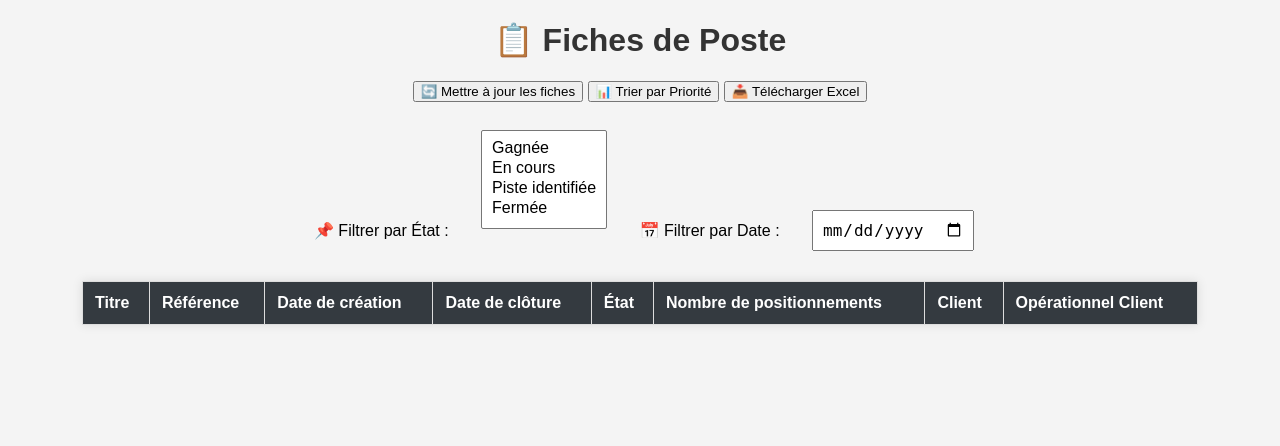
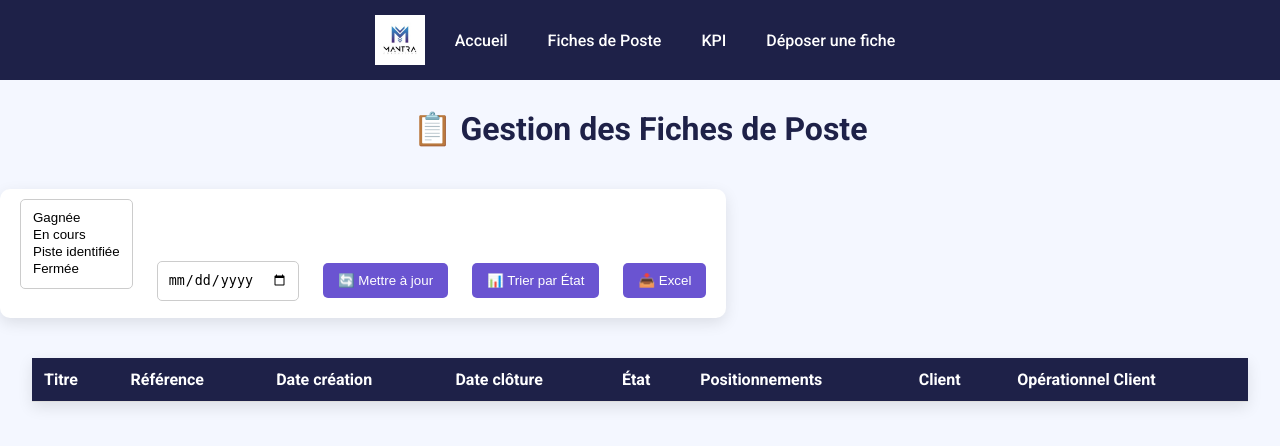
Before and after one commit to aimen932/mantra-, a Flask app: page /view_fiches in a window 1280 px wide. Shown: the top 446 px of the page. Run offline with Flask 3, Linux system fonts and the light colour scheme; data that the repository does not hold is empty.

Commit message:
ajout du logo a amelioration du front de l'app

```diff
--- a/templates/fiches.html
+++ b/templates/fiches.html
@@ -3,112 +3,109 @@
 <head>
     <meta charset="UTF-8">
     <meta name="viewport" content="width=device-width, initial-scale=1.0">
-    <title>Fiches de Poste</title>
+    <title>Fiches de Poste - Mantra</title>
+    <link rel="icon" href="/static/mantra_talents_logo.jpeg" type="image/jpeg">
+    <link href="https://fonts.googleapis.com/css2?family=Roboto:wght@400;500;700&display=swap" rel="stylesheet">
     <style>
         body {
-            font-family: Arial, sans-serif;
-            background-color: #f4f4f4;
-            text-align: center;
-            margin: 20px;
+            font-family: 'Roboto', sans-serif;
+            background-color: #f4f7ff;
+            color: #333;
+            margin: 0;
+            padding: 0;
+        }
+        .navbar {
+            background-color: #1e2148;
+            padding: 15px 0;
+            display: flex;
+            justify-content: center;
+            align-items: center;
+            gap: 20px;
+        }
+        .navbar img {
+            height: 50px;
+        }
+        .navbar a {
+            color: white;
+            text-decoration: none;
+            font-weight: 500;
+            padding: 10px;
+            transition: color 0.3s;
+        }
+        .navbar a:hover {
+            color: #6a54d1;
         }
         h1 {
-            color: #333;
+            text-align: center;
+            margin-top: 30px;
+            color: #1e2148;
         }
         .filters {
-            margin-bottom: 20px;
+            text-align: center;
+            margin: 20px auto;
+            padding: 10px;
+            background-color: white;
+            border-radius: 10px;
+            box-shadow: 0 5px 15px rgba(0,0,0,0.1);
+            display: inline-block;
         }
-        label, select, input {
+        .filters select, .filters input {
+            padding: 10px;
+            border-radius: 5px;
+            border: 1px solid #ccc;
+            margin: 0 10px;
+        }
+        button {
+            background-color: #6a54d1;
+            color: white;
+            border: none;
+            padding: 10px 15px;
+            border-radius: 5px;
+            cursor: pointer;
+            transition: background-color 0.3s;
             margin: 10px;
-            padding: 8px;
-            font-size: 16px;
+        }
+        button:hover {
+            background-color: #5942b3;
         }
         table {
-            width: 90%;
-            margin: auto;
+            width: 95%;
+            margin: 20px auto;
             border-collapse: collapse;
-            background: white;
-            box-shadow: 0px 0px 10px rgba(0, 0, 0, 0.1);
+            background-color: white;
+            box-shadow: 0 5px 15px rgba(0,0,0,0.1);
         }
         th, td {
             padding: 12px;
-            border: 1px solid #ddd;
+            border-bottom: 1px solid #ddd;
             text-align: left;
         }
         th {
-            background-color: #343a40;
+            background-color: #1e2148;
             color: white;
         }
-        /* 🔹 Couleurs selon l'état */
-        .etat-gagnee { background-color: rgba(40, 167, 69, 0.5); } /* Vert pâle */
-        .etat-en-cours { background-color: rgba(0, 123, 255, 0.5); } /* Bleu pâle */
-        .etat-piste-identifiee { background-color: rgba(255, 165, 0, 0.5); } /* Orange pâle */
-        .etat-fermee { background-color: rgba(255, 0, 0, 0.5); } /* Rouge pâle */
+        tr:hover {
+            background-color: #f1f3ff;
+        }
+        .etat-gagnee { background-color: rgba(40, 167, 69, 0.3); }
+        .etat-en-cours { background-color: rgba(0, 123, 255, 0.3); }
+        .etat-piste-identifiee { background-color: rgba(255, 165, 0, 0.3); }
+        .etat-fermee { background-color: rgba(255, 0, 0, 0.3); }
     </style>
-
-    <script>
-        function updateFiches() {
-            fetch('/update_fiches', { method: 'GET' })
-                .then(response => response.json())
-                .then(data => {
-                    if (data.success) {
-                        alert('Les fiches de poste ont été mises à jour avec succès !');
-                        location.reload();  // 🔄 Rechargement correct de la page
-                    } else {
-                        alert('Erreur lors de la mise à jour : ' + data.error);
-                    }
-                })
-                .catch(error => alert('Erreur de connexion au serveur : ' + error));
-        }
-
-        function filterFiches() {
-            let selectedEtats = Array.from(document.getElementById("etatFilter").selectedOptions).map(option => option.value);
-            let dateFilter = document.getElementById("dateFilter").value;
-            let rows = document.querySelectorAll("tbody tr");
-
-            rows.forEach(row => {
-                let rowEtat = row.getAttribute("data-etat");
-                let rowDate = row.getAttribute("data-date");
-
-                let etatMatch = (selectedEtats.length === 0 || selectedEtats.includes(rowEtat));
-                let dateMatch = (dateFilter === "" || rowDate === dateFilter);
-
-                if (etatMatch && dateMatch) {
-                    row.style.display = "";
-                } else {
-                    row.style.display = "none";
-                }
-            });
-        }
-
-        function sortFiches() {
-            let tbody = document.querySelector("tbody");
-            let rows = Array.from(tbody.rows);
-
-            rows.sort((a, b) => {
-                const ordre = { "En cours": 1, "Piste identifiée": 2, "Gagnée": 3, "Fermée": 4 };
-                return ordre[a.getAttribute("data-etat")] - ordre[b.getAttribute("data-etat")];
-            });
-
-            rows.forEach(row => tbody.appendChild(row));
-        }
-
-        function downloadExcel() {
-            window.location.href = "/download_excel";
-        }
-    </script>
 </head>
 <body>
-    <h1>📋 Fiches de Poste</h1>
 
-    <button onclick="updateFiches()">🔄 Mettre à jour les fiches</button>
-    <button onclick="sortFiches()">📊 Trier par Priorité</button>
-    <button onclick="downloadExcel()">📥 Télécharger Excel</button>
+    <div class="navbar">
+        <img src="/static/mantra_talents_logo.jpeg" alt="Mantra Logo">
+        <a href="/">Accueil</a>
+        <a href="/view_fiches">Fiches de Poste</a>
+        <a href="/kpi">KPI</a>
+        <a href="/deposer_fiche">Déposer une fiche</a>
+    </div>
 
-    <br><br>
+    <h1>📋 Gestion des Fiches de Poste</h1>
 
-    <!-- 🔥 Filtres 🔥 -->
     <div class="filters">
-        <label for="etatFilter">📌 Filtrer par État :</label>
         <select id="etatFilter" multiple onchange="filterFiches()">
             <option value="Gagnée">Gagnée</option>
             <option value="En cours">En cours</option>
@@ -116,34 +113,29 @@
             <option value="Fermée">Fermée</option>
         </select>
 
-        <label for="dateFilter">📅 Filtrer par Date :</label>
         <input type="date" id="dateFilter" onchange="filterFiches()">
+
+        <button onclick="updateFiches()">🔄 Mettre à jour</button>
+        <button onclick="sortFiches()">📊 Trier par État</button>
+        <button onclick="downloadExcel()">📥 Excel</button>
     </div>
 
-    <!-- 📊 Tableau des fiches de poste -->
     <table>
         <thead>
             <tr>
                 <th>Titre</th>
                 <th>Référence</th>
-                <th>Date de création</th>
-                <th>Date de clôture</th>
+                <th>Date création</th>
+                <th>Date clôture</th>
                 <th>État</th>
-                <th>Nombre de positionnements</th>
+                <th>Positionnements</th>
                 <th>Client</th>
                 <th>Opérationnel Client</th>
             </tr>
         </thead>
         <tbody>
             {% for fiche in fiches %}
-            <tr
-                class="{% if fiche.État == 'Gagnée' %} etat-gagnee
-                       {% elif fiche.État == 'En cours' %} etat-en-cours
-                       {% elif fiche.État == 'Piste identifiée' %} etat-piste-identifiee
-                       {% elif fiche.État == 'Fermée' %} etat-fermee
-                       {% endif %}"
-                data-etat="{{ fiche.État }}"
-                data-date="{{ fiche['Date de création'] }}">
+            <tr class="etat-{{ fiche.État|lower|replace(' ', '-') }}" data-etat="{{ fiche.État }}" data-date="{{ fiche['Date de création'] }}">
                 <td>{{ fiche.Titre }}</td>
                 <td>{{ fiche.Référence }}</td>
                 <td>{{ fiche["Date de création"] }}</td>
@@ -156,5 +148,6 @@
             {% endfor %}
         </tbody>
     </table>
+
 </body>
 </html>
```
Also changed, not shown: static/mantra_talents_logo.jpeg (added).
